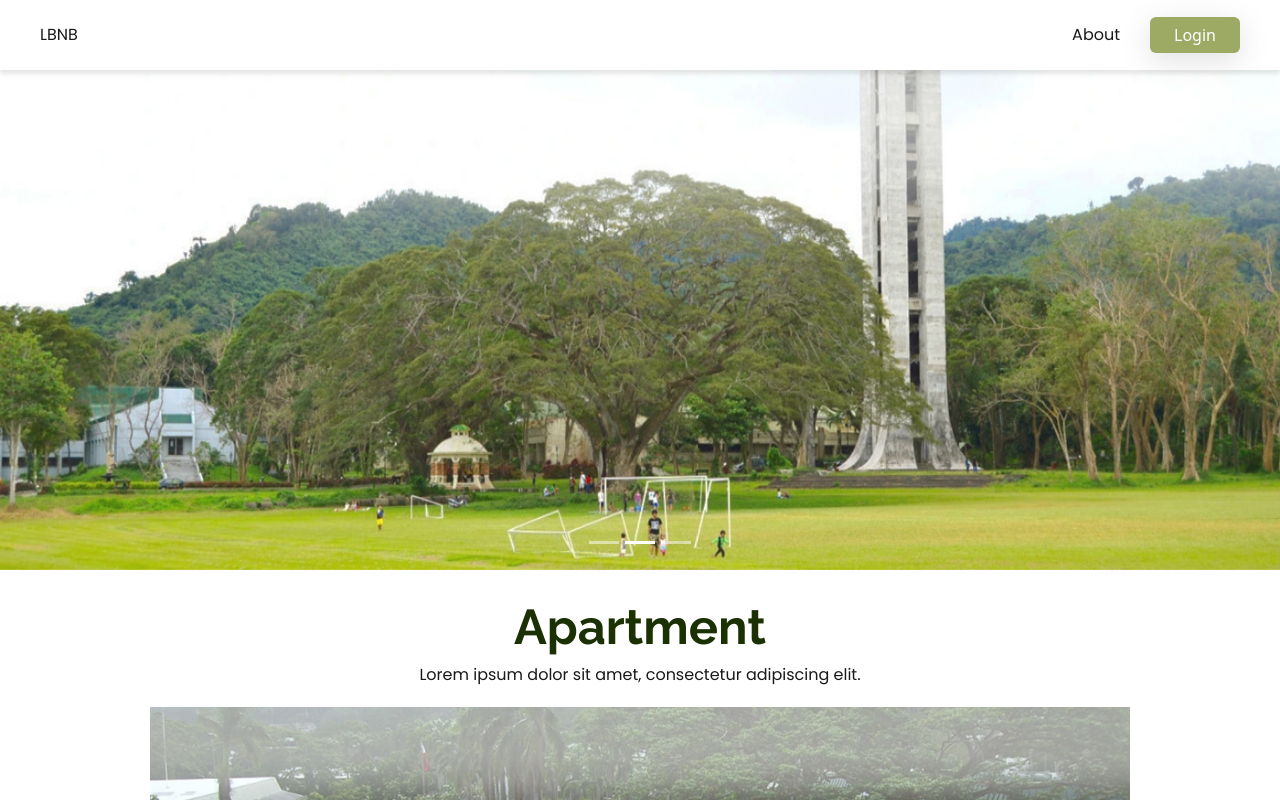
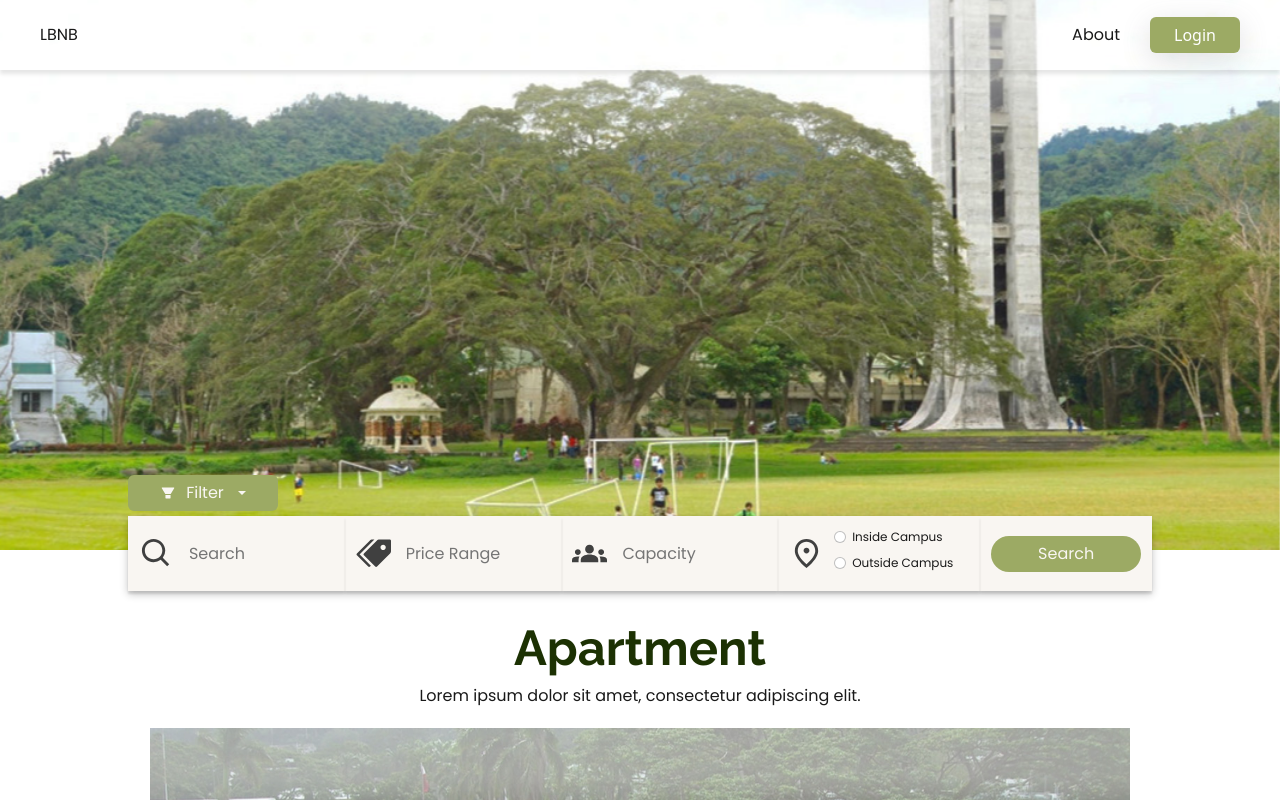
Before and after one commit to aalbayda/lbnb-frontend, a React (Create React App) app in the folder app/: page / in a window 1280 px wide. Shown: the top 800 px of the page. Built offline with nearby package versions, Linux system fonts and the light colour scheme.

Commit message:
feat multifilter searchbar

```diff
--- a/app/package.json
+++ b/app/package.json
@@ -3,12 +3,14 @@
   "version": "0.1.0",
   "private": true,
   "dependencies": {
+    "@fortawesome/react-fontawesome": "^0.2.0",
     "@testing-library/jest-dom": "^5.14.1",
     "@testing-library/react": "^13.0.0",
     "@testing-library/user-event": "^13.2.1",
     "react": "^18.2.0",
     "react-bootstrap": "^2.7.4",
     "react-dom": "^18.2.0",
+    "react-icons": "^4.8.0",
     "react-router-dom": "^6.10.0",
     "react-scripts": "5.0.1",
     "web-vitals": "^2.1.0"
--- a/app/src/organisms/banner/banner.css
+++ b/app/src/organisms/banner/banner.css
@@ -14,9 +14,9 @@
 }
 
 img {
-    /* object-fit: cover !important; */
+    object-fit: cover !important;
     width: 1000px;
-    height: 500px;
+    height: 600px;
 }
 
 Carousel {
@@ -29,7 +29,7 @@ Carousel.Item{
     z-index: -1;
 
     width: 1000px;
-    height: 500px;
+    height: 600px;
     float: left;
     margin: 3px;
     padding: 3px;
--- a/app/src/organisms/index.js
+++ b/app/src/organisms/index.js
@@ -4,3 +4,4 @@ export { default as Footer } from './footer/Footer';
 export { default as ApartmentCarousel } from './apartment_carousel/Apartment_carousel';
 export { default as HotelsCarousel } from './hotels_carousel/Hotels_carousel';
 export { default as DormCarousel } from './dorm_carousel/Dorm_carousel';
+export { default as Multilayerfilter } from './multilayer_filter/Multilayer_filter';
--- /dev/null
+++ b/app/src/organisms/multilayer_filter/Multilayer_filter.js
@@ -0,0 +1,76 @@
+import React from "react";
+import './multilayer_filter.css';
+import {AiFillFilter} from 'react-icons/ai';
+import { BiSearch } from 'react-icons/bi';
+import Dropdown from 'react-bootstrap/Dropdown';
+import { ImPriceTags } from 'react-icons/im';
+import Button from 'react-bootstrap/Button';
+import { MdOutlinePlace, MdGroups } from 'react-icons/md';
+import Form from 'react-bootstrap/Form';
+const Multilayer_filter = () => {
+  return (
+    <div className="mlf-container">
+      <div className="mlf-upper">
+        <Dropdown>
+          <Dropdown.Toggle id="dropdown-basic" className="small filter-dropdown">
+            <AiFillFilter/>
+            Filter
+          </Dropdown.Toggle>
+          <Dropdown.Menu>
+            <Dropdown.Item href="#/action-1">Action</Dropdown.Item>
+            <Dropdown.Item href="#/action-2">Another action</Dropdown.Item>
+            <Dropdown.Item href="#/action-3">Something else</Dropdown.Item>
+          </Dropdown.Menu>
+        </Dropdown>
+      </div>
+      <div className="mlf-lower">
+        <div class="divTable">
+              <div class="divTableCell search">
+                <BiSearch className="icon"/>
+                <input className="small mlf_search" placeholder='Search' type="text"/>
+              </div>
+              <div class="divTableCell price">
+                <ImPriceTags className="icon"/>
+                <input className="small mlf_price" placeholder='Price Range' type="number"/>
+              </div>
+              <div class="divTableCell capacity">
+                <MdGroups className="icon"/>
+                <input className="small mlf_price" placeholder='Capacity' type="number"/>
+              </div>
+              <div class="divTableCell InElbi">
+                  <MdOutlinePlace className="icon"/>
+                <div className="InElbi-Right">
+                <Form>
+                  {['radio'].map((type) => (
+                      <div key={`inline-${type}`} className="mb-3">
+                      <Form.Check
+                          className="tiny"
+                          inline
+                          label="Inside Campus"
+                          name="group1"
+                          type={type}
+                          id={`inline-${type}-1`}
+                      />
+                      <Form.Check
+                          className="tiny"
+                          inline
+                          label="Outside Campus"
+                          name="group1"
+                          type={type}
+                          id={`inline-${type}-2`}
+                      />
+                      </div>
+                  ))}
+                  </Form>
+                  </div>
+              </div>
+              <div class="divTableCell search">
+              <Button className="small carousel-btn"> Search </Button>
+              </div>
+        </div>
+      </div>
+    </div>
+  );
+}
+
+export default Multilayer_filter;
--- /dev/null
+++ b/app/src/organisms/multilayer_filter/multilayer_filter.css
@@ -0,0 +1,133 @@
+.mlf-container {
+  display: flex;
+  flex-direction: column;
+
+  row-gap: 5px;
+
+  align-items: center;
+  justify-content: center;
+  margin-top: -25px;
+  width: 100%;
+}
+
+.mlf-upper {
+  display: flex;
+  flex-direction: row;
+  width: 80%;
+
+  justify-content: flex-start;
+  align-items: flex-start;
+}
+
+.mlf-lower {
+  display: flex;
+  flex-direction: row;
+
+  align-items: center;
+  justify-content: center;
+  width: 80%;
+}
+
+.divTable {
+    display: flex;
+    flex-direction: row;
+
+    justify-content: center;
+    align-items: center;
+
+    background-color: var(--color-background);
+    width: 100%;
+    height: 75px;
+
+    text-align: center;
+
+    border-collapse: collapse;
+    box-shadow: rgba(0, 0, 0, 0.24) 0px 3px 8px;
+    border: none;
+  }
+
+.divTableCell {
+  display: flex;
+  flex-direction: row;
+  flex-grow: 1;
+
+  height: 75px;
+
+  justify-content: center;
+  align-items: center;
+
+  /* border: 0.0001em solid black; */
+
+  box-shadow: 0 3px 2px rgba(.1,.1,.1,.1);
+}
+
+.divTableCell.search {
+  display: flex;
+  flex-direction: row;
+  padding: 10px;
+}
+
+.divTableCell.price {
+  display: flex;
+  flex-direction: row;
+  padding: 10px;
+}
+
+.icon {
+  width:35px;
+  height: 35px;
+  margin-right: 10px;
+  color: var(--color-secondary-black);
+}
+
+.mlf_search{
+  max-width: 150px;
+  border-bottom: none;
+}
+
+.mlf_price{
+  max-width: 150px;
+  border-bottom: none;
+}
+
+div.mb-3{
+  display: flex;
+  flex-direction: column;
+
+  justify-content: flex-start;
+  align-items: flex-start;
+}
+
+.InElbi {
+  display: flex;
+  flex-direction: row;
+
+  justify-content: center;
+  align-items: center;
+
+  padding: 10px;
+}
+
+.InElbi-right {
+  display: flex;
+  flex-direction: column;
+
+  justify-content: flex-start;
+  align-items: flex-start;
+}
+
+.capacity {
+  padding: 10px;
+}
+
+.filter-dropdown{
+  display: flex;
+  flex-direction: row;
+  column-gap: 10px;
+  justify-content: center;
+  align-items: center;
+  color: var(--color-background);
+  background-color: var(--color-light-accent-green);
+  border: none;
+  width: 150px;
+}
--- a/app/src/organisms/navBar/navBar.css
+++ b/app/src/organisms/navBar/navBar.css
@@ -2,7 +2,7 @@
     display: flex;
     width: 100%;
     height: 70px;
-    /* position: fixed; */
+    position: fixed;
     top: 0;
     left: 0;
 
--- a/app/src/pages/home/Home.js
+++ b/app/src/pages/home/Home.js
@@ -1,11 +1,12 @@
 import React from "react";
 import './home.css';
-import {NavBar, Banner, Footer, ApartmentCarousel, HotelsCarousel, DormCarousel} from '../../organisms';
+import {NavBar, Banner, Footer, ApartmentCarousel, HotelsCarousel, DormCarousel, Multilayerfilter} from '../../organisms';
 const Home = () => {
     return (
         <div className="home-container">
             <NavBar/>
             <Banner/>
+            <Multilayerfilter/>
             <ApartmentCarousel/>
             <DormCarousel/>
             <HotelsCarousel/>
```
Also changed, not shown: 1 other file (tests, documents, lock files or other folders).
